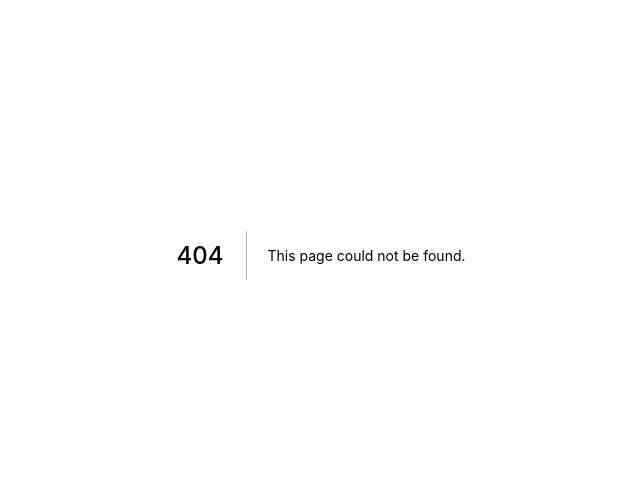
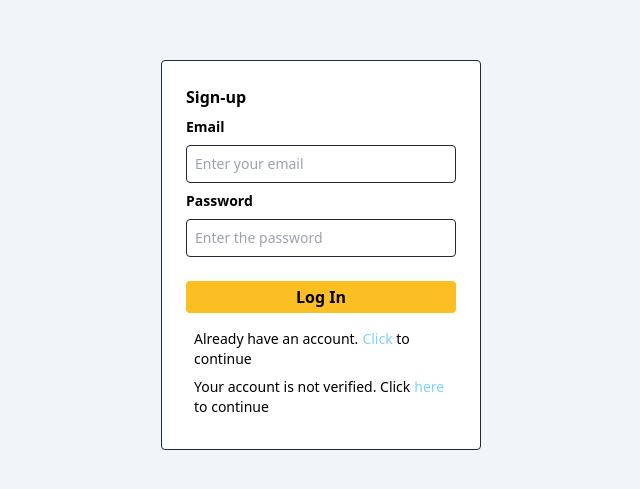
Before and after one commit to andeeDev/auction-fe, a Next.js app: page /register in a window 1280 px wide. Before the commit this address had no page. Shown: the part 145-634 px from the top of the page, without its empty margins (319-959 px from the left). Built offline with nearby package versions, Linux system fonts and the light colour scheme.

Commit message:
Created Login, Register, Confirm, main page

```diff
--- /dev/null
+++ b/pages/confirm.tsx
@@ -0,0 +1,59 @@
+import ReactCodeInput from 'react-code-input';
+import { useState } from 'react';
+
+const CORRECT_PIN_CODE = '1111';
+
+export default function Confirm() {
+    const [isPinCodeValid, setIsPinCodeValid] = useState(true);
+    const [pinCode, setPinCode] = useState('');
+    const [btnIsPressed, setBtnIsPressed] = useState(false);
+
+    const checkPinCode = () => {
+        const isPinCodeValid = pinCode === CORRECT_PIN_CODE;
+
+        setBtnIsPressed(true);
+        setIsPinCodeValid(isPinCodeValid);
+        if (!isPinCodeValid) setPinCode('');
+    };
+
+    const handlePinChange = pinCode => {
+        setPinCode(pinCode);
+        setBtnIsPressed(false);
+    };
+
+    const props = {
+        inputStyle: {
+            height: 'h-40',
+            width: '26px',
+            borderRadius: '3px',
+            margin: '4px',
+            border: '1px solid black',
+        },
+        inputStyleInvalid: {
+            height: 'h-24',
+            width: '26px',
+            margin: '4px',
+            borderRadius: '3px',
+            border: '1px solid red',
+        },
+    };
+
+    return (
+        <div className={'unauthorized-background'}>
+            <form className={'unauthorized-form'}>
+                <div className={'flex justify-center mb-4'}>
+                    <ReactCodeInput
+                        type='number'
+                        isValid={isPinCodeValid}
+                        fields={4}
+                        onChange={handlePinChange}
+                        value={pinCode}
+                        inputMode={'numeric'}
+                        name={'code'}
+                        {...props} />
+                </div>
+                <button className='button' type='submit'>Confirm your account</button>
+            </form>
+        </div>
+    );
+}
--- a/pages/index.js
+++ /dev/null
@@ -1,69 +0,0 @@
-import Head from 'next/head'
-import Image from 'next/image'
-import styles from '../styles/Home.module.css'
-
-export default function Home() {
-  return (
-    <div className={styles.container}>
-      <Head>
-        <title>Create Next App</title>
-        <meta name="description" content="Generated by create next app" />
-        <link rel="icon" href="/favicon.ico" />
-      </Head>
-
-      <main className={styles.main}>
-        <h1 className={styles.title}>
-          Welcome to <a href="https://nextjs.org">Next.js!</a>
-        </h1>
-
-        <p className={styles.description}>
-          Get started by editing{' '}
-          <code className={styles.code}>pages/index.js</code>
-        </p>
-
-        <div className={styles.grid}>
-          <a href="https://nextjs.org/docs" className={styles.card}>
-            <h2>Documentation &rarr;</h2>
-            <p>Find in-depth information about Next.js features and API.</p>
-          </a>
-
-          <a href="https://nextjs.org/learn" className={styles.card}>
-            <h2>Learn &rarr;</h2>
-            <p>Learn about Next.js in an interactive course with quizzes!</p>
-          </a>
-
-          <a
-            href="https://github.com/vercel/next.js/tree/canary/examples"
-            className={styles.card}
-          >
-            <h2>Examples &rarr;</h2>
-            <p>Discover and deploy boilerplate example Next.js projects.</p>
-          </a>
-
-          <a
-            href="https://vercel.com/new?utm_source=create-next-app&utm_medium=default-template&utm_campaign=create-next-app"
-            className={styles.card}
-          >
-            <h2>Deploy &rarr;</h2>
-            <p>
-              Instantly deploy your Next.js site to a public URL with Vercel.
-            </p>
-          </a>
-        </div>
-      </main>
-
-      <footer className={styles.footer}>
-        <a
-          href="https://vercel.com?utm_source=create-next-app&utm_medium=default-template&utm_campaign=create-next-app"
-          target="_blank"
-          rel="noopener noreferrer"
-        >
-          Powered by{' '}
-          <span className={styles.logo}>
-            <Image src="/vercel.svg" alt="Vercel Logo" width={72} height={16} />
-          </span>
-        </a>
-      </footer>
-    </div>
-  )
-}
--- /dev/null
+++ b/pages/index.tsx
@@ -0,0 +1,12 @@
+import HtmlHead from './components/Head/Head';
+import Header from './components/Header/Header';
+
+export default function Home() {
+    return (
+        <div>
+            <HtmlHead />
+            <Header />
+            <main></main>
+        </div>
+    );
+}
--- /dev/null
+++ b/pages/login.tsx
@@ -0,0 +1,43 @@
+import Link from 'next/link';
+
+export default function Login() {
+    return (
+        <div className={'unauthorized-background'}>
+            <form className={'unauthorized-form'}>
+                <h3 className={'mb-4 text-3xl font-bold sm:mb-2 sm:text-base'}>Sign-in</h3>
+                <label htmlFor='login' className={'flex flex-col mb-2 text-xl font-semibold sm:text-sm'}>
+                    Login
+                </label>
+                <input id='login' className={'p-2 mb-2 text-xl rounded border border-gray-800 sm:text-sm'}
+                       placeholder={'Enter your email login'}
+                       name='login' />
+
+                <label htmlFor='password' className={'flex flex-col mb-2 text-xl font-semibold sm:text-sm'}>
+                    Email
+                </label>
+                <input className={'p-2 mb-10 text-xl rounded border border-gray-800 sm:mb-6  sm:text-sm'} id='password'
+                       name='password'
+                       placeholder={'Enter the password'} />
+
+                <button
+                    className={'p-3 mb-4 w-full text-xl font-bold bg-amber-400 hover:bg-amber-300 rounded sm:p-1 sm:text-base '}
+                    type={'submit'}>Log In
+                </button>
+
+                <p className={'pl-2 mb-2 text-lg sm:text-sm'}>
+                    Don't have an account yet?
+                    <Link href={'/register'}>
+                        <a className={'pl-1 text-sky-300'}>Register</a>
+                    </Link> now
+                </p>
+
+                <p className={'inline-block pl-2 mb-2 text-lg sm:text-sm'}>
+                    Your account is not verified. Click
+                    <Link href={'/confirm'}>
+                        <a className={'pl-1 text-sky-300'}>here</a>
+                    </Link> to continue
+                </p>
+            </form>
+        </div>
+    );
+}
--- /dev/null
+++ b/pages/register.tsx
@@ -0,0 +1,45 @@
+import Link from 'next/link';
+
+export default function Register() {
+    return (
+        <div className={'unauthorized-background'}>
+            <form
+                className={'unauthorized-form'}
+            >
+                <h3 className={'mb-4 text-3xl font-bold sm:mb-2 sm:text-base'}>Sign-up</h3>
+                <label htmlFor='email' className={'flex flex-col mb-2 text-xl font-semibold sm:text-sm'}>
+                    Email
+                </label>
+                <input id='email' className={'p-2 mb-2 text-xl rounded border border-gray-800 sm:text-sm'}
+                       placeholder={'Enter your email'}
+                       name='email' />
+
+                <label htmlFor='password' className={'flex flex-col mb-2 text-xl font-semibold sm:text-sm'}>
+                    Password
+                </label>
+                <input className={'p-2 mb-10 text-xl rounded border border-gray-800 sm:mb-6 sm:text-sm'} id='password'
+                       name='password'
+                       placeholder={'Enter the password'} />
+
+                <button
+                    className='button'
+                    type={'submit'}>Log In
+                </button>
+
+                <p className={'pl-2 mb-2 text-lg sm:text-sm'}>
+                    Already have an account.
+                    <Link href={'/login'}>
+                        <a className={'pl-1 text-sky-300'}>Click</a>
+                    </Link> to continue
+                </p>
+
+                <p className={'inline-block pl-2 mb-2 text-lg sm:text-sm'}>
+                    Your account is not verified. Click
+                    <Link href={'/confirm'}>
+                        <a className={'pl-1 text-sky-300'}>here</a>
+                    </Link> to continue
+                </p>
+            </form>
+        </div>
+    );
+}
```
